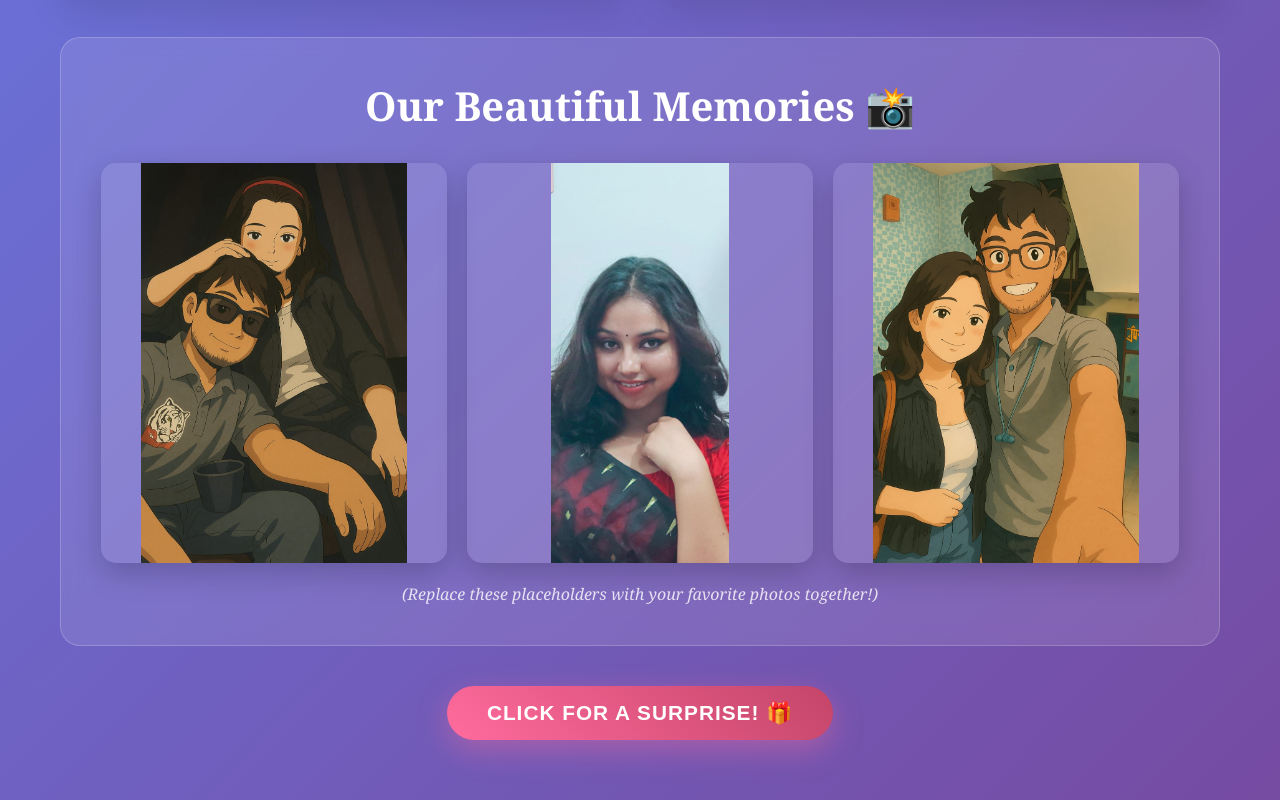
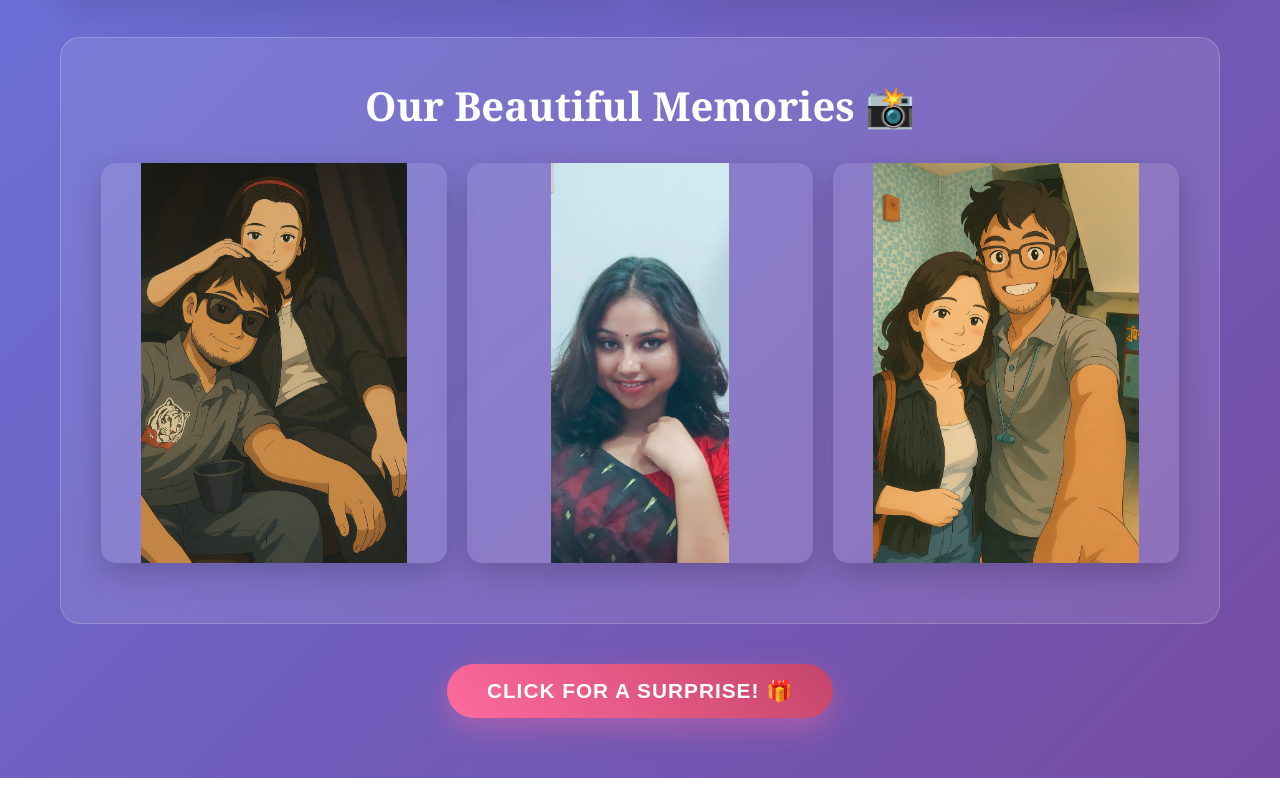
Before and after one commit to suvosom1997/s-birthday, a plain HTML site: page index.html in a window 1280 px wide. Shown: the part 838-1638 px from the top of the page. After the commit the page ends 1616 px from the top, so only its background shows below. Drawn offline with Linux system fonts and the light colour scheme.

Commit message:
Update index.html

```diff
--- a/index.html
+++ b/index.html
@@ -318,7 +318,7 @@
                 </div>
             </div>
             <p style="color: rgba(255,255,255,0.8); text-align: center; margin-top: 20px; font-style: italic;">
-                (Replace these placeholders with your favorite photos together!)
+
             </p>
         </div>
 
```
